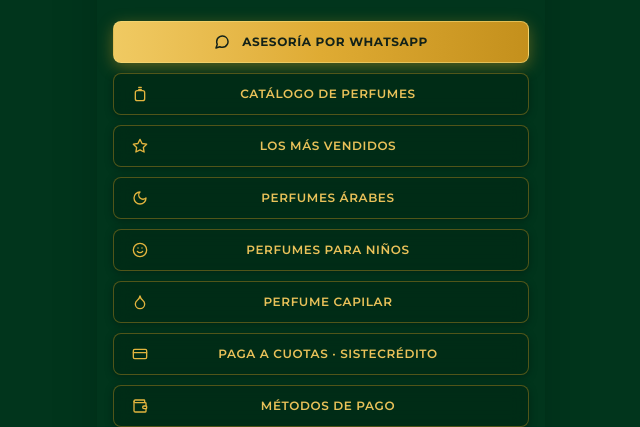
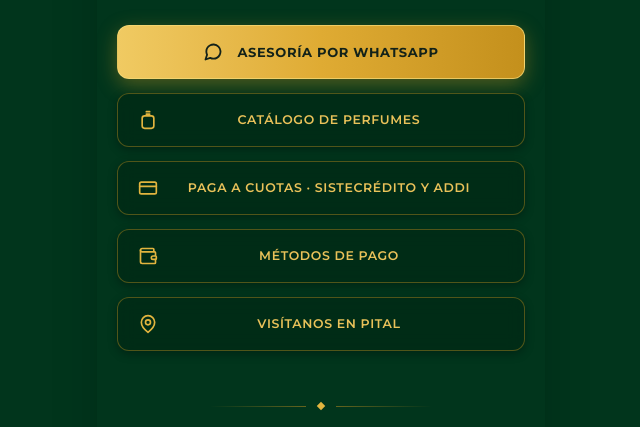
Before and after one commit to corpasdev/likToBioMyGPerfumeria, an Astro site: page / in a window 1280 px wide. Shown: the part 659-1086 px from the top of the page, without its empty margins (319-959 px from the left). Built offline with nearby package versions, Linux system fonts and the light colour scheme; Astro itself is replaced by a stand-in of ours.

Commit message:
feat: increase button padding, add Addi, and simplify links list

```diff
--- a/src/pages/index.astro
+++ b/src/pages/index.astro
@@ -4,7 +4,7 @@ import '../styles/theme.css';
 interface LinkItem {
   title: string;
   url: string;
-  icon: 'whatsapp' | 'bottle' | 'star' | 'moon' | 'smile' | 'drop' | 'card' | 'wallet' | 'pin';
+  icon: 'whatsapp' | 'bottle' | 'card' | 'wallet' | 'pin';
   isCta?: boolean;
 }
 
@@ -23,27 +23,7 @@ const links: LinkItem[] = [
     icon: 'bottle',
   },
   {
-    title: 'LOS MÁS VENDIDOS',
-    url: '#',
-    icon: 'star',
-  },
-  {
-    title: 'PERFUMES ÁRABES',
-    url: '#',
-    icon: 'moon',
-  },
-  {
-    title: 'PERFUMES PARA NIÑOS',
-    url: '#',
-    icon: 'smile',
-  },
-  {
-    title: 'PERFUME CAPILAR',
-    url: '#',
-    icon: 'drop',
-  },
-  {
-    title: 'PAGA A CUOTAS · SISTECRÉDITO',
+    title: 'PAGA A CUOTAS · SISTECRÉDITO Y ADDI',
     url: '#',
     icon: 'card',
   },
@@ -75,7 +55,7 @@ const links: LinkItem[] = [
 	</head>
 	<body class="bg-[#01351C] text-[#F6F8F6] min-h-screen selection:bg-[#E2B53F] selection:text-[#01351C]">
 		<!-- Contenedor central simulación móvil/linktree -->
-		<div class="relative max-w-md mx-auto min-h-screen flex flex-col items-center px-4 py-8 shadow-2xl overflow-hidden bg-[#01351C]">
+		<div class="relative max-w-md mx-auto min-h-screen flex flex-col items-center px-5 py-8 shadow-2xl overflow-hidden bg-[#01351C]">
 
 			<!-- Fondo con la imagen del arco y modelo desplazada hacia arriba -->
 			<div class="hero-bg absolute inset-0 pointer-events-none select-none overflow-hidden opacity-0">
@@ -126,8 +106,8 @@ const links: LinkItem[] = [
 				</div>
 			</header>
 
-			<!-- Lista de Botones / Enlaces -->
-			<main class="relative z-10 w-full flex flex-col gap-2.5 mt-6 mb-8">
+			<!-- Lista de Botones / Enlaces con mejor espaciado y padding amplio -->
+			<main class="relative z-10 w-full flex flex-col gap-3.5 mt-7 mb-9">
 				{links.map((link) => {
 					if (link.isCta) {
 						return (
@@ -135,10 +115,10 @@ const links: LinkItem[] = [
 								href={link.url}
 								target={link.url.startsWith('http') ? '_blank' : undefined}
 								rel={link.url.startsWith('http') ? 'noopener noreferrer' : undefined}
-								class="link-item opacity-0 w-full flex items-center justify-center gap-3 py-3 px-4 rounded-lg bg-gradient-to-r from-[#F0CA62] via-[#DFAB33] to-[#C4901C] text-[#132219] font-bold text-xs tracking-wider uppercase shadow-[0_4px_16px_rgba(200,147,31,0.45)] hover:scale-[1.02] active:scale-[0.98] transition-all duration-200 border border-[#F7DC7A]/60"
+								class="link-item opacity-0 w-full flex items-center justify-center gap-3.5 py-4 px-6 rounded-xl bg-gradient-to-r from-[#F0CA62] via-[#DFAB33] to-[#C4901C] text-[#132219] font-bold text-[13px] tracking-wider uppercase shadow-[0_6px_20px_rgba(200,147,31,0.4)] hover:scale-[1.02] active:scale-[0.98] transition-all duration-200 border border-[#F7DC7A]/70"
 							>
 								{/* WhatsApp Icon */}
-								<svg class="w-4 h-4 fill-none stroke-current" viewBox="0 0 24 24" stroke-width="2.2" stroke-linecap="round" stroke-linejoin="round">
+								<svg class="w-5 h-5 fill-none stroke-current flex-shrink-0" viewBox="0 0 24 24" stroke-width="2.2" stroke-linecap="round" stroke-linejoin="round">
 									<path d="M21 11.5a8.38 8.38 0 0 1-.9 3.8 8.5 8.5 0 0 1-7.6 4.7 8.38 8.38 0 0 1-3.8-.9L3 21l1.9-5.7a8.38 8.38 0 0 1-.9-3.8 8.5 8.5 0 0 1 4.7-7.6 8.38 8.38 0 0 1 3.8-.9h.5a8.48 8.48 0 0 1 8 8v.5z"/>
 								</svg>
 								<span>{link.title}</span>
@@ -149,53 +129,30 @@ const links: LinkItem[] = [
 					return (
 						<a
 							href={link.url}
-							class="link-item opacity-0 w-full flex items-center justify-start gap-3.5 py-3 px-4 rounded-lg bg-[#012B16]/85 backdrop-blur-sm border border-[#C8931F]/40 text-[#E9C25A] hover:text-white hover:border-[#F7DC7A] hover:bg-[#023E20] text-xs font-semibold tracking-wider uppercase shadow-[0_2px_8px_rgba(0,0,0,0.3)] hover:scale-[1.01] active:scale-[0.99] transition-all duration-200"
+							class="link-item opacity-0 w-full flex items-center justify-start gap-4 py-4 px-5 rounded-xl bg-[#012B16]/85 backdrop-blur-sm border border-[#C8931F]/40 text-[#E9C25A] hover:text-white hover:border-[#F7DC7A] hover:bg-[#023E20] text-[12.5px] font-semibold tracking-wider uppercase shadow-[0_3px_10px_rgba(0,0,0,0.3)] hover:scale-[1.01] active:scale-[0.99] transition-all duration-200"
 						>
-							<span class="text-[#E2B53F] flex items-center justify-center w-5">
+							<span class="text-[#E2B53F] flex items-center justify-center w-5 flex-shrink-0">
 								{link.icon === 'bottle' && (
-									<svg class="w-4 h-4" viewBox="0 0 24 24" fill="none" stroke="currentColor" stroke-width="2" stroke-linecap="round" stroke-linejoin="round">
+									<svg class="w-5 h-5" viewBox="0 0 24 24" fill="none" stroke="currentColor" stroke-width="2" stroke-linecap="round" stroke-linejoin="round">
 										<path d="M10 2h4"/>
 										<path d="M10 5h4"/>
 										<rect width="14" height="15" x="5" y="7" rx="3"/>
 									</svg>
 								)}
-								{link.icon === 'star' && (
-									<svg class="w-4 h-4" viewBox="0 0 24 24" fill="none" stroke="currentColor" stroke-width="2" stroke-linecap="round" stroke-linejoin="round">
-										<polygon points="12 2 15.09 8.26 22 9.27 17 14.14 18.18 21.02 12 17.77 5.82 21.02 7 14.14 2 9.27 8.91 8.26 12 2"/>
-									</svg>
-								)}
-								{link.icon === 'moon' && (
-									<svg class="w-4 h-4" viewBox="0 0 24 24" fill="none" stroke="currentColor" stroke-width="2" stroke-linecap="round" stroke-linejoin="round">
-										<path d="M12 3a6 6 0 0 0 9 9 9 9 0 1 1-9-9Z"/>
-									</svg>
-								)}
-								{link.icon === 'smile' && (
-									<svg class="w-4 h-4" viewBox="0 0 24 24" fill="none" stroke="currentColor" stroke-width="2" stroke-linecap="round" stroke-linejoin="round">
-										<circle cx="12" cy="12" r="10"/>
-										<path d="M8 14s1.5 2 4 2 4-2 4-2"/>
-										<line x1="9" x2="9.01" y1="9" y2="9"/>
-										<line x1="15" x2="15.01" y1="9" y2="9"/>
-									</svg>
-								)}
-								{link.icon === 'drop' && (
-									<svg class="w-4 h-4" viewBox="0 0 24 24" fill="none" stroke="currentColor" stroke-width="2" stroke-linecap="round" stroke-linejoin="round">
-										<path d="M12 22a7 7 0 0 0 7-7c0-2-1-3.9-3-5.5s-3.5-4-4-6.5c-.5 2.5-2 4.9-4 6.5C6 11.1 5 13 5 15a7 7 0 0 0 7 7z"/>
-									</svg>
-								)}
 								{link.icon === 'card' && (
-									<svg class="w-4 h-4" viewBox="0 0 24 24" fill="none" stroke="currentColor" stroke-width="2" stroke-linecap="round" stroke-linejoin="round">
+									<svg class="w-5 h-5" viewBox="0 0 24 24" fill="none" stroke="currentColor" stroke-width="2" stroke-linecap="round" stroke-linejoin="round">
 										<rect width="20" height="14" x="2" y="5" rx="2"/>
 										<line x1="2" x2="22" y1="10" y2="10"/>
 									</svg>
 								)}
 								{link.icon === 'wallet' && (
-									<svg class="w-4 h-4" viewBox="0 0 24 24" fill="none" stroke="currentColor" stroke-width="2" stroke-linecap="round" stroke-linejoin="round">
+									<svg class="w-5 h-5" viewBox="0 0 24 24" fill="none" stroke="currentColor" stroke-width="2" stroke-linecap="round" stroke-linejoin="round">
 										<path d="M19 7V4a1 1 0 0 0-1-1H5a2 2 0 0 0 0 4h15a1 1 0 0 1 1 1v4h-3a2 2 0 0 0 0 4h3a1 1 0 0 0 1-1v-2a1 1 0 0 0-1-1"/>
 										<path d="M3 5v14a2 2 0 0 0 2 2h15a1 1 0 0 0 1-1v-4"/>
 									</svg>
 								)}
 								{link.icon === 'pin' && (
-									<svg class="w-4 h-4" viewBox="0 0 24 24" fill="none" stroke="currentColor" stroke-width="2" stroke-linecap="round" stroke-linejoin="round">
+									<svg class="w-5 h-5" viewBox="0 0 24 24" fill="none" stroke="currentColor" stroke-width="2" stroke-linecap="round" stroke-linejoin="round">
 										<path d="M20 10c0 6-8 12-8 12s-8-6-8-12a8 8 0 0 1 16 0Z"/>
 										<circle cx="12" cy="10" r="3"/>
 									</svg>
@@ -280,7 +237,7 @@ const links: LinkItem[] = [
 				{ opacity: [0, 1], y: [14, 0] },
 				{
 					duration: 0.5,
-					delay: stagger(0.06, { startDelay: 0.35 }),
+					delay: stagger(0.08, { startDelay: 0.35 }),
 					easing: [0.22, 1, 0.36, 1]
 				}
 			);
@@ -288,12 +245,12 @@ const links: LinkItem[] = [
 			// 4. Separador ornamental y redes sociales
 			animate('.ornament',
 				{ opacity: [0, 1], scale: [0.92, 1] },
-				{ duration: 0.5, delay: 0.95, easing: 'ease-out' }
+				{ duration: 0.5, delay: 0.85, easing: 'ease-out' }
 			);
 
 			animate('.social-footer',
 				{ opacity: [0, 1], y: [10, 0] },
-				{ duration: 0.5, delay: 1.05, easing: [0.22, 1, 0.36, 1] }
+				{ duration: 0.5, delay: 0.95, easing: [0.22, 1, 0.36, 1] }
 			);
 		</script>
 	</body>
```
